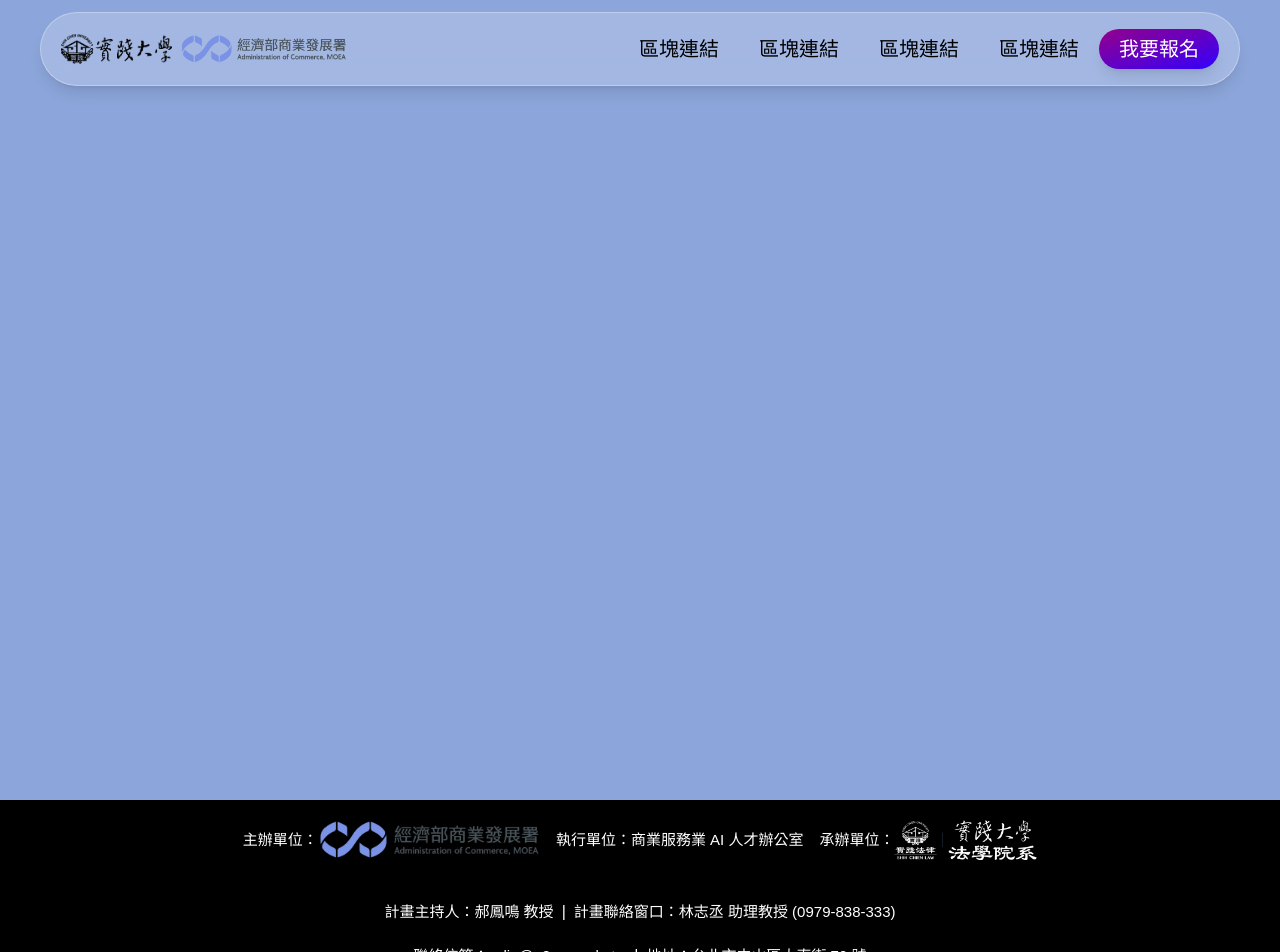
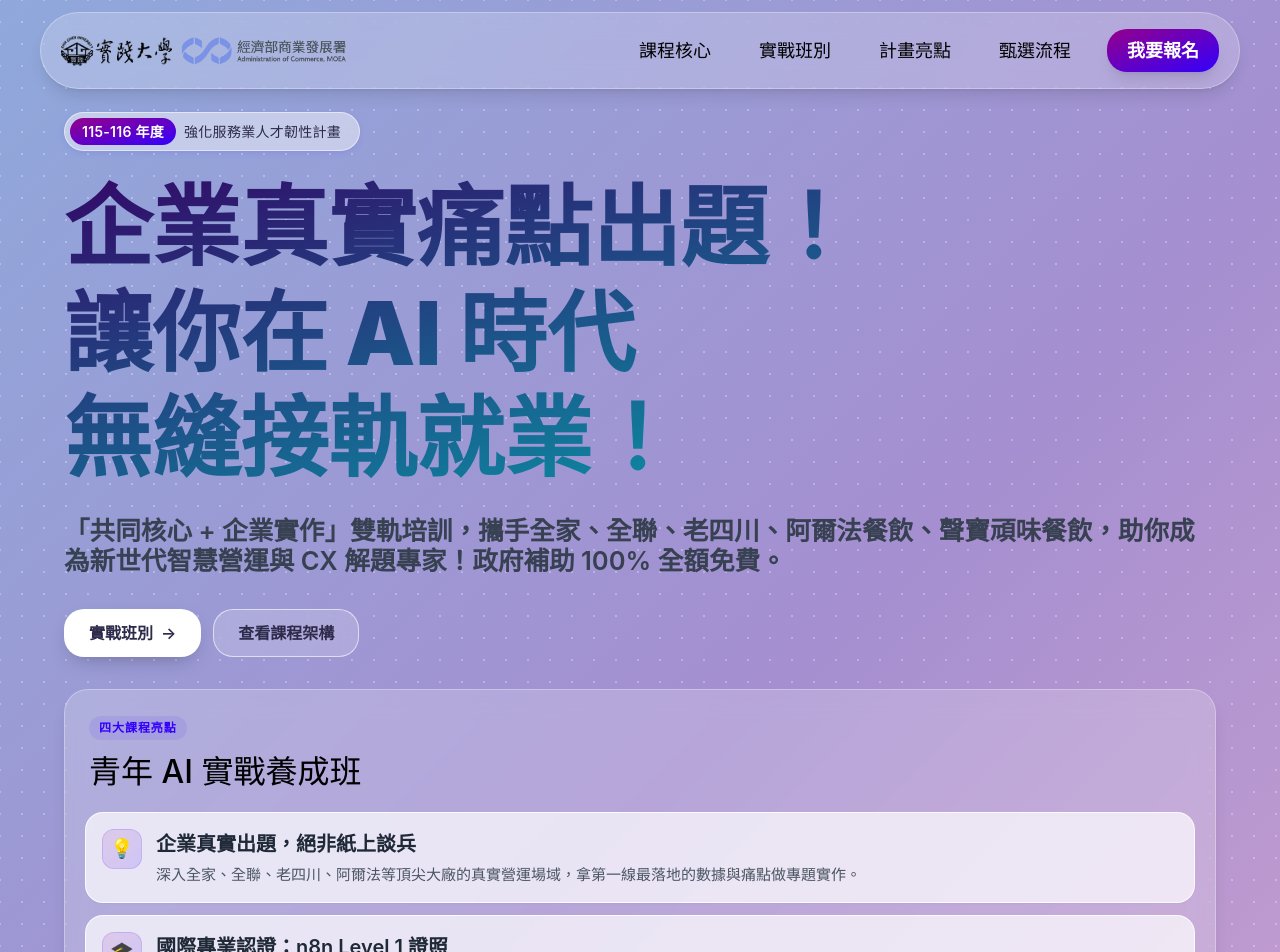
Before and after one commit to usc-sai-youth/usc-sai-youth, a Next.js app: page / in a window 1280 px wide. Shown: the top 952 px of the page. Built offline with nearby package versions, Linux system fonts and the light colour scheme.

Commit message:
feat: intro page implemented

```diff
--- a/src/app/globals.css
+++ b/src/app/globals.css
@@ -30,36 +30,54 @@
 body {
   /* background: var(--background);
   color: var(--foreground); */
-  font-family: Arial, Helvetica, sans-serif;
+  /* font-family: Arial, Helvetica, sans-serif; */
+  font-family: -apple-system, BlinkMacSystemFont, "Segoe UI", Roboto, "Helvetica Neue", Arial, "Noto Sans", "Liberation Sans", "Helvetica Neue", Helvetica, Tahoma, Arial,"PingFang SC", "Hiragino Sans GB", "Heiti SC", "Microsoft YaHei", "WenQuanYi Micro Hei", sans-serif, "Apple Color Emoji", "Segoe UI Emoji", "Segoe UI Symbol", "Noto Color Emoji";
 }
 
 h1 {
-  font-size: 88px;
+  font-size: clamp(50px, 9vw, 88px);
+  font-weight: 1000;
+  line-height: 1.2;
+
+  background-image: linear-gradient(to bottom right, #330867, #00B2B3);
+  background-clip: text;
+  -webkit-background-clip: text;
+  color: transparent;
+
 }
 
 h2 {
-  font-size: 40px;
+  font-size: clamp(20px, 2vw, 40px);
+  font-weight: 600;
+  line-height: 1.2;
 }
 
 h3 {
-  font-size: 32px;
+  font-size: clamp(16px, 3vw, 32px);
+  font-weight: 500;
 }
 
 h4 {
-  font-size: 20px;
+  font-size: clamp(14px, 3vw, 20px);
+  font-weight: 600;
+  color: #1f2937;
+  margin-bottom: 4px;
 }
 
 h5 {
-  font-size: 12px;
+  font-size: clamp(10px, 3vw, 12px);
 }
 
 p {
-  font-size: 15px;
+  font-size: clamp(8px, 3vw, 15px);
+  line-height: 1.55;
+  color: #4b5563;
 }
 
 a {
   border-radius: 20px;
   padding: 5px 20px;
+  transition: background-color 0.2s ease;
 }
 
 a:hover {
@@ -68,7 +86,32 @@
 
 button {
   border-radius: 20px;
-  padding: 5px 20px;
+  padding: 8px 20px;
+  font-weight: 600;
+  cursor: pointer;
+  transition: transform 0.2s ease, background-color 0.2s ease, box-shadow 0.2s ease;
+}
+
+button:hover {
+  transform: translateY(-2px);
+}
+
+hr {
+  border: none;
+  height: 1px;
+  background-color: rgba(255, 255, 255, 0.4);
+  margin: 16px 0;
+}
+
+/* Hero 背景：點陣圖案 + 底層微漸變 */
+.hero-bg {
+  background-color: #93a7d6;
+  background-image:
+    radial-gradient(rgba(255, 255, 255, 0.28) 1.5px, transparent 1.5px),
+    linear-gradient(135deg, #8fa8db 0%, #a58fd0 55%, #cba0cf 100%);
+  background-size: 22px 22px, cover;
+  background-position: -11px -11px, center;
+  background-repeat: repeat, no-repeat;
 }
 
 .glass {
@@ -77,6 +120,119 @@
   backdrop-filter: blur(12px);
   -webkit-backdrop-filter: blur(12px);
   box-shadow: 0 10px 15px -3px rgba(0, 0, 0, 0.1), 0 4px 6px -4px rgba(0, 0, 0, 0.1);
+}
+
+.glass:hover {
+  background-color: rgba(255, 255, 255, 0.35);
+}
+
+.badge-pill {
+  display: inline-flex;
+  align-items: center;
+  gap: 8px;
+  width: fit-content;
+  padding: 5px 18px 5px 5px;
+  border-radius: 9999px;
+  font-size: 14px;
+  font-weight: 500;
+  letter-spacing: 0.02em;
+  color: #2d2a4a;
+  border: 1px solid rgba(255, 255, 255, 0.5);
+  background-color: rgba(255, 255, 255, 0.45);
+  backdrop-filter: blur(12px);
+  -webkit-backdrop-filter: blur(12px);
+  box-shadow: 0 2px 8px -2px rgba(51, 0, 252, 0.15);
+}
+
+.badge-tag {
+  flex-shrink: 0;
+  padding: 3px 12px;
+  border-radius: 9999px;
+  font-weight: 600;
+  color: #ffffff;
+  background-image: linear-gradient(to bottom right, #95008A, #3300FC);
+}
+
+.btn-primary {
+  display: inline-flex;
+  align-items: center;
+  gap: 8px;
+  padding: 11px 24px;
+  color: #2d2a4a;
+  background-color: #ffffff;
+  border: 1px solid rgba(255, 255, 255, 0.8);
+  box-shadow: 0 8px 20px -8px rgba(16, 24, 40, 0.35);
+}
+
+.btn-primary:hover {
+  box-shadow: 0 12px 26px -8px rgba(51, 0, 252, 0.35);
+}
+
+.btn-primary .btn-arrow {
+  transition: transform 0.2s ease;
+}
+
+.btn-primary:hover .btn-arrow {
+  transform: translateX(3px);
+}
+
+.btn-ghost {
+  display: inline-flex;
+  align-items: center;
+  gap: 8px;
+  padding: 11px 24px;
+  color: #2d2a4a;
+  background-color: rgba(255, 255, 255, 0.18);
+  border: 1px solid rgba(255, 255, 255, 0.6);
+  backdrop-filter: blur(10px);
+  -webkit-backdrop-filter: blur(10px);
+}
+
+.btn-ghost:hover {
+  background-color: rgba(255, 255, 255, 0.35);
+}
+
+.card-eyebrow {
+  display: inline-block;
+  font-size: 12px;
+  font-weight: 700;
+  letter-spacing: 0.08em;
+  padding: 3px 10px;
+  border-radius: 9999px;
+  color: #3300FC;
+  background-color: rgba(51, 0, 252, 0.08);
+}
+
+.feature-card {
+  display: flex;
+  align-items: flex-start;
+  gap: 14px;
+  padding: 16px;
+  border-radius: 18px;
+  background-color: rgba(255, 255, 255, 0.7);
+  border: 1px solid rgba(255, 255, 255, 0.8);
+  box-shadow: 0 1px 2px rgba(16, 24, 40, 0.04);
+  transition: transform 0.2s ease, box-shadow 0.2s ease, border-color 0.2s ease, background-color 0.2s ease;
+}
+
+.feature-card:hover {
+  transform: translateY(-2px);
+  background-color: rgba(255, 255, 255, 0.9);
+  border-color: rgba(51, 0, 252, 0.35);
+  box-shadow: 0 10px 24px -8px rgba(51, 0, 252, 0.28);
+}
+
+.feature-icon {
+  width: 40px;
+  height: 40px;
+  flex-shrink: 0;
+  border-radius: 12px;
+  display: flex;
+  align-items: center;
+  justify-content: center;
+  font-size: 19px;
+  background-image: linear-gradient(135deg, rgba(149, 0, 138, 0.12), rgba(51, 0, 252, 0.14));
+  border: 1px solid rgba(51, 0, 252, 0.12);
 }
 
 .apply-btn {
@@ -88,4 +244,5 @@
 }
 
 .apply-btn:hover {
+  box-shadow: 0 14px 22px -4px rgba(51, 0, 252, 0.45);
 }
--- a/src/app/page.tsx
+++ b/src/app/page.tsx
@@ -1,10 +1,71 @@
-import Navbar from "../components/Navbar";
+"use client";
 
 export default function Home() {
   return (
     <>
-      <section className="min-h-screen pt-[7rem] flex bg-[#8CA6DB]">
-
+      <section className="hero-bg min-h-screen pt-[7rem] pb-16 flex justify-center items-center">
+        <div className="max-w-[110rem] w-full mx-auto px-4 sm:px-8 md:px-12 lg:px-16 flex flex-col gap-8 2xl:grid 2xl:grid-cols-7 2xl:gap-6 2xl:items-center">
+          <div className="2xl:col-span-5">
+            <div className="badge-pill">
+              <span className="badge-tag">115-116 年度</span>
+              強化服務業人才韌性計畫
+            </div>
+            <h1 className="mt-6">
+              企業真實痛點出題！<br/>
+              讓你在 AI 時代<br/>
+              無縫接軌就業！
+            </h1>
+            <h2 className="mt-6 text-gray-700">
+              「共同核心 + 企業實作」雙軌培訓，攜手全家、全聯、老四川、阿爾法餐飲、聲寶頑味餐飲，助你成為新世代智慧營運與 CX 解題專家！政府補助 100% 全額免費。
+            </h2>
+            <div className="mt-8 w-full flex flex-wrap gap-3">
+              <button className="btn-primary">
+                實戰班別
+                <span className="btn-arrow">→</span>
+              </button>
+              <button className="btn-ghost">
+                查看課程架構
+              </button>
+            </div>
+          </div>
+          <div className="p-5 rounded-3xl glass flex flex-col 2xl:col-span-2 2xl:h-full">
+            <div className="px-1 pt-1 pb-4">
+              <span className="card-eyebrow">四大課程亮點</span>
+              <h3 className="mt-2">青年 AI 實戰養成班</h3>
+            </div>
+            <div className="flex flex-col gap-3">
+              <div className="feature-card">
+                <div className="feature-icon">💡</div>
+                <div>
+                  <h4>企業真實出題，絕非紙上談兵</h4>
+                  <p>深入全家、全聯、老四川、阿爾法等頂尖大廠的真實營運場域，拿第一線最落地的數據與痛點做專題實作。</p>
+                </div>
+              </div>
+              <div className="feature-card">
+                <div className="feature-icon">🎓</div>
+                <div>
+                  <h4>國際專業認證：n8n Level 1 證照</h4>
+                  <p>課程全面導入主流自動化工作流工具，由專家親自指導，輔導學員於訓期內直接考取國際官方專業證照。</p>
+                </div>
+              </div>
+              <div className="feature-card">
+                <div className="feature-icon">💼</div>
+                <div>
+                  <h4>85+ 實務職缺，就業無縫對接</h4>
+                  <p>結訓前為學員量身打造專屬企業就業媒合發表會，高層主管直接現場出擊，目標達成 75% 以上的超高就業率。</p>
+                </div>
+              </div>
+              <div className="feature-card">
+                <div className="feature-icon">📁</div>
+                <div>
+                  <h4>求職必勝！個人精美實作作品集</h4>
+                  <p>實作專題成果將在導師指導下轉化為個人專屬作品集（包含 AI 原型、儀表板），讓你的履歷不再流於空談。</p>
+                </div>
+              </div>
+            </div>
+            <button className="apply-btn w-full mt-5">立即報名 →</button>
+          </div>
+        </div>
       </section>
     </>
   );
--- a/src/components/Navbar.tsx
+++ b/src/components/Navbar.tsx
@@ -37,12 +37,12 @@
                         className="hidden sm:inline h-[20px] md:h-[30px] w-auto"
                     />
                 </div>
-                <div className="hidden lg:inline lg:flex lg:items-center lg:text-[20px]">
-                    <a href="#section">區塊連結</a>
-                    <a href="#section">區塊連結</a>
-                    <a href="#section">區塊連結</a>
-                    <a href="#section">區塊連結</a>
-                    <button className="apply-btn">我要報名</button>
+                <div className="hidden lg:inline lg:flex lg:items-center lg:gap-2 lg:text-[18px]">
+                    <a href="#core">課程核心</a>
+                    <a href="#classes">實戰班別</a>
+                    <a href="#highlights">計畫亮點</a>
+                    <a href="#process">甄選流程</a>
+                    <button className="apply-btn ml-2">我要報名</button>
                 </div>
                 {menuOpen ?
                     <XMarkIcon className="lg:hidden w-6 h-6 text-black hover:text-gray-500 cursor-pointer" onClick={toggleMenu}/> :
@@ -50,11 +50,11 @@
                 }
             </div>
             {menuOpen && (
-                <div className="glass lg:hidden mx-5 md:mx-10 p-6 flex flex-col gap-2 items-center rounded-3xl bg-slate-400/30 text-black">
-                    <a href="#section" onClick={closeMenu} className="transition-colors w-full h-10 flex items-center justify-center">區塊連結</a>
-                    <a href="#section" onClick={closeMenu} className="transition-colors w-full h-10 flex items-center justify-center">區塊連結</a>
-                    <a href="#section" onClick={closeMenu} className="transition-colors w-full h-10 flex items-center justify-center">區塊連結</a>
-                    <a href="#section" onClick={closeMenu} className="transition-colors w-full h-10 flex items-center justify-center">區塊連結</a>
+                <div className="glass lg:hidden mx-5 md:mx-10 p-6 flex flex-col gap-2 items-center rounded-3xl bg-slate-400/100 text-black backdrop-blur-md">
+                    <a href="#core" onClick={closeMenu} className="transition-colors w-full h-10 flex items-center justify-center">課程核心</a>
+                    <a href="#classes" onClick={closeMenu} className="transition-colors w-full h-10 flex items-center justify-center">實戰班別</a>
+                    <a href="#highlights" onClick={closeMenu} className="transition-colors w-full h-10 flex items-center justify-center">計畫亮點</a>
+                    <a href="#process" onClick={closeMenu} className="transition-colors w-full h-10 flex items-center justify-center">甄選流程</a>
                     <button
                         onClick={closeMenu}
                         className="apply-btn w-full h-10"
```
